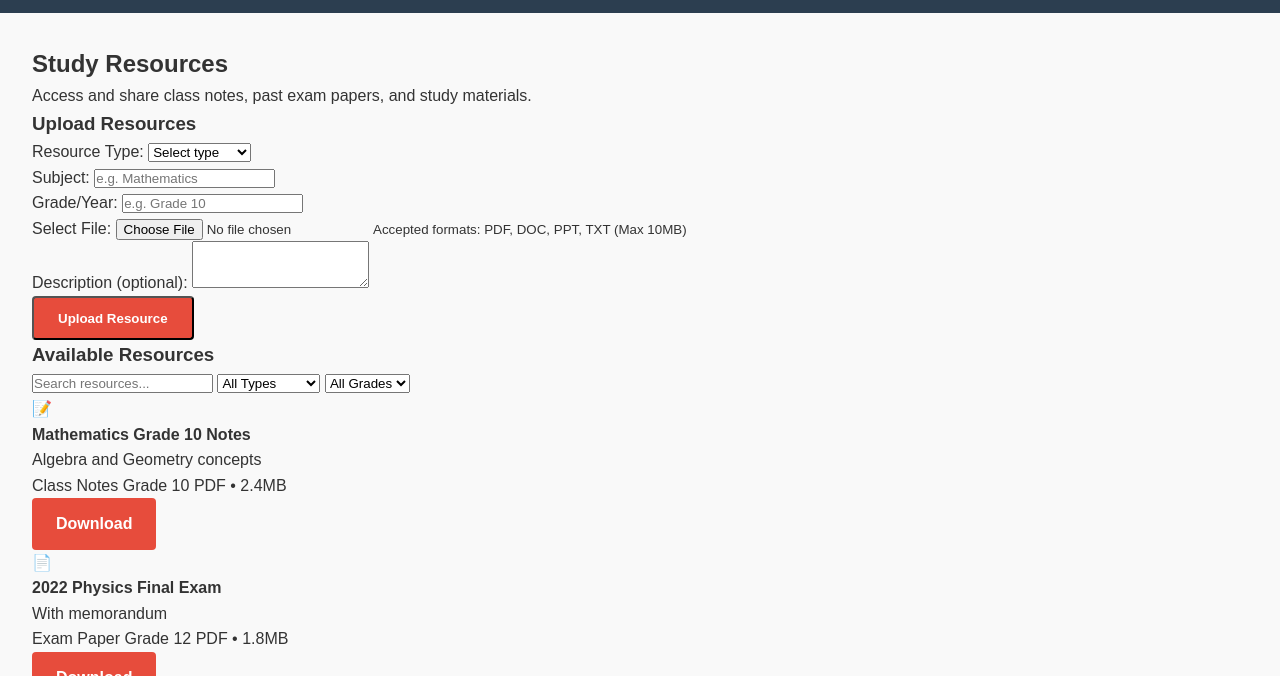
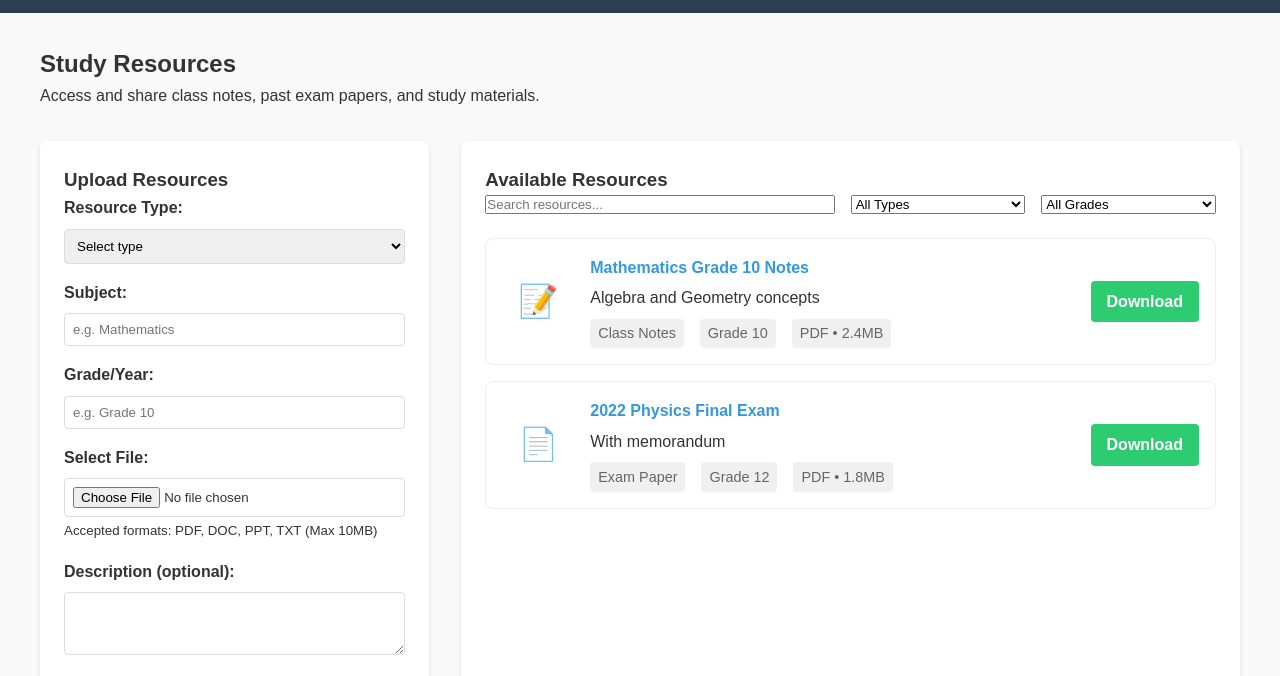
Before and after one commit to Logicc-17/movieVote, a plain HTML site: page resource.html in a window 1280 px wide. Shown: the part 99-775 px from the top of the page. Drawn offline with Linux system fonts and the light colour scheme.

Commit message:
Update styles.css

```diff
--- a/styles.css
+++ b/styles.css
@@ -183,6 +183,128 @@ footer {
 .contact-form button {
     margin-top: 1rem;
 }
+/* Resources Page Styles */
+.resources {
+    max-width: 1200px;
+    margin: 0 auto;
+}
+
+.resource-actions {
+    display: grid;
+    grid-template-columns: 1fr 2fr;
+    gap: 2rem;
+    margin-top: 2rem;
+}
+
+.upload-section {
+    background-color: white;
+    padding: 1.5rem;
+    border-radius: 8px;
+    box-shadow: 0 2px 4px rgba(0,0,0,0.1);
+}
+
+.resources-list {
+    background-color: white;
+    padding: 1.5rem;
+    border-radius: 8px;
+    box-shadow: 0 2px 4px rgba(0,0,0,0.1);
+}
+
+.form-group {
+    margin-bottom: 1rem;
+}
+
+.form-group label {
+    display: block;
+    margin-bottom: 0.5rem;
+    font-weight: bold;
+}
+
+.form-group input[type="text"],
+.form-group input[type="file"],
+.form-group select,
+.form-group textarea {
+    width: 100%;
+    padding: 0.5rem;
+    border: 1px solid #ddd;
+    border-radius: 4px;
+}
+
+.search-filter {
+    display: flex;
+    gap: 1rem;
+    margin-bottom: 1.5rem;
+}
+
+.search-filter input {
+    flex: 2;
+}
+
+.search-filter select {
+    flex: 1;
+}
+
+.resource-items {
+    display: grid;
+    gap: 1rem;
+}
+
+.resource-item {
+    display: flex;
+    align-items: center;
+    padding: 1rem;
+    border: 1px solid #eee;
+    border-radius: 8px;
+    gap: 1rem;
+}
+
+.resource-icon {
+    font-size: 2rem;
+    padding: 0 1rem;
+}
+
+.resource-info {
+    flex: 1;
+}
+
+.resource-info h4 {
+    color: #3498db;
+    margin-bottom: 0.3rem;
+}
+
+.resource-meta {
+    display: flex;
+    gap: 1rem;
+    margin-top: 0.5rem;
+    font-size: 0.9rem;
+    color: #666;
+}
+
+.resource-meta span {
+    background-color: #f0f0f0;
+    padding: 0.2rem 0.5rem;
+    border-radius: 4px;
+}
+
+.download-btn {
+    padding: 0.5rem 1rem;
+    background-color: #2ecc71;
+}
+
+.download-btn:hover {
+    background-color: #27ae60;
+}
+
+/* Responsive adjustments */
+@media (max-width: 900px) {
+    .resource-actions {
+        grid-template-columns: 1fr;
+    }
+
+    .search-filter {
+        flex-direction: column;
+    }
+}
 
 /* Responsive Design */
 @media (max-width: 768px) {
```
